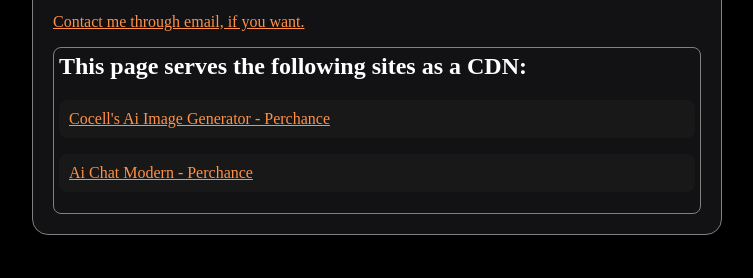
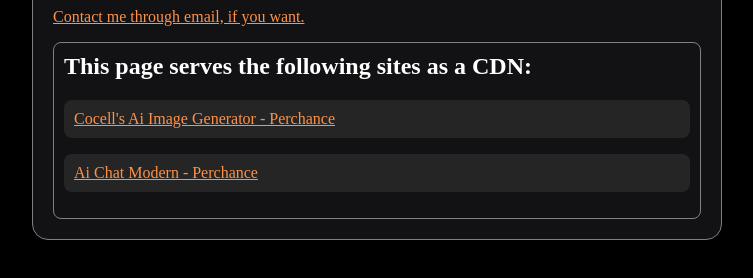
Before and after one commit to Cocell0/Perchance, a plain HTML site: page index.html in a window 1280 px wide. Shown: the part 342-620 px from the top of the page, without its empty margins (263-1016 px from the left). Drawn offline with Linux system fonts and the light colour scheme.

Commit message:
yeah its the same shit man

```diff
--- a/style.css
+++ b/style.css
@@ -48,11 +48,11 @@ h2 {
 .siteList {
     border-radius: 0.5rem;
     border: 1px gray solid;
-    padding: 5px;
+    padding: 10px;
 }
 
 .siteList p {
     border-radius: 0.5rem;
     padding: 10px;
-    background: #181818;
+    background: #252525;
 }
```
